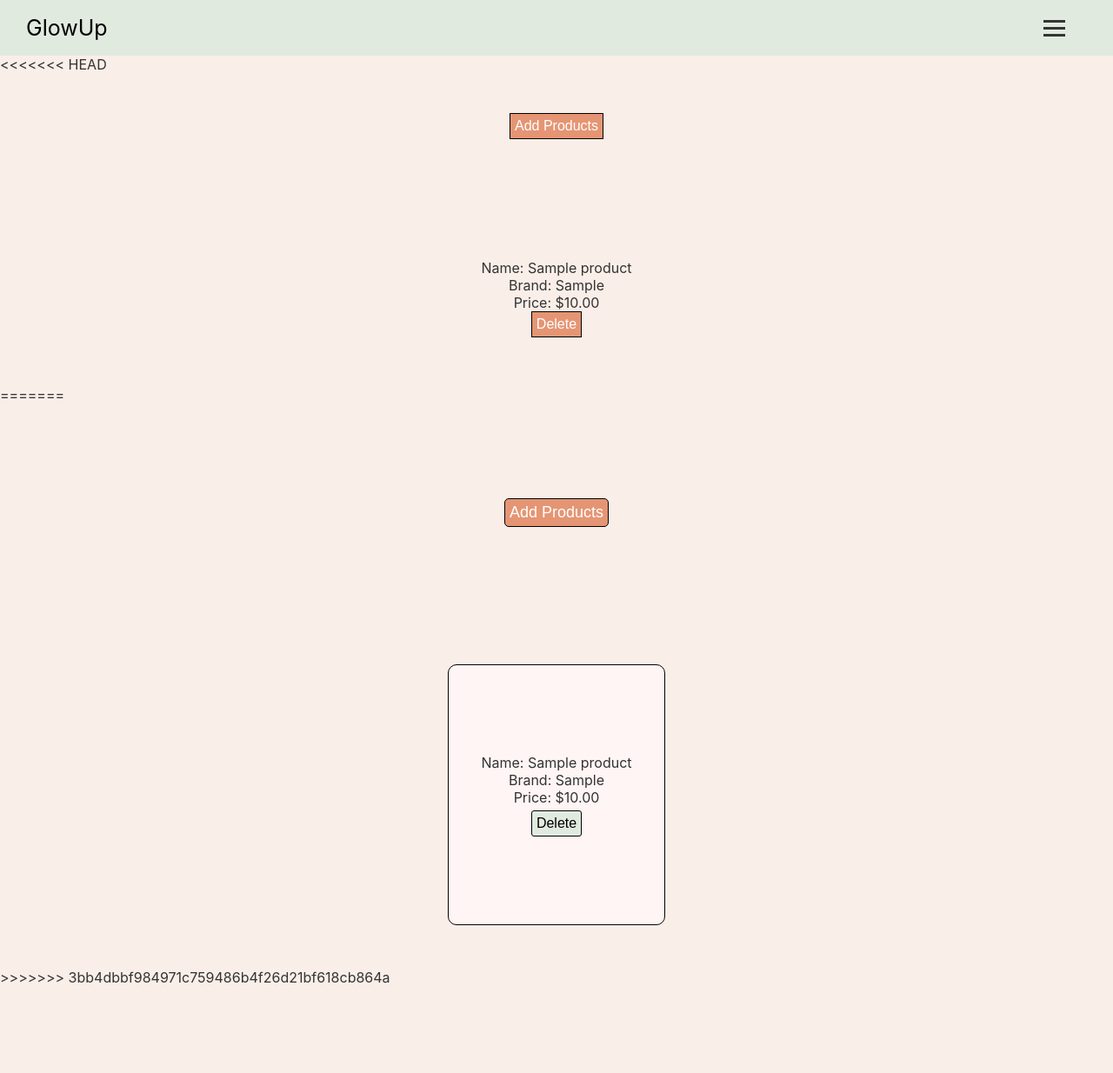
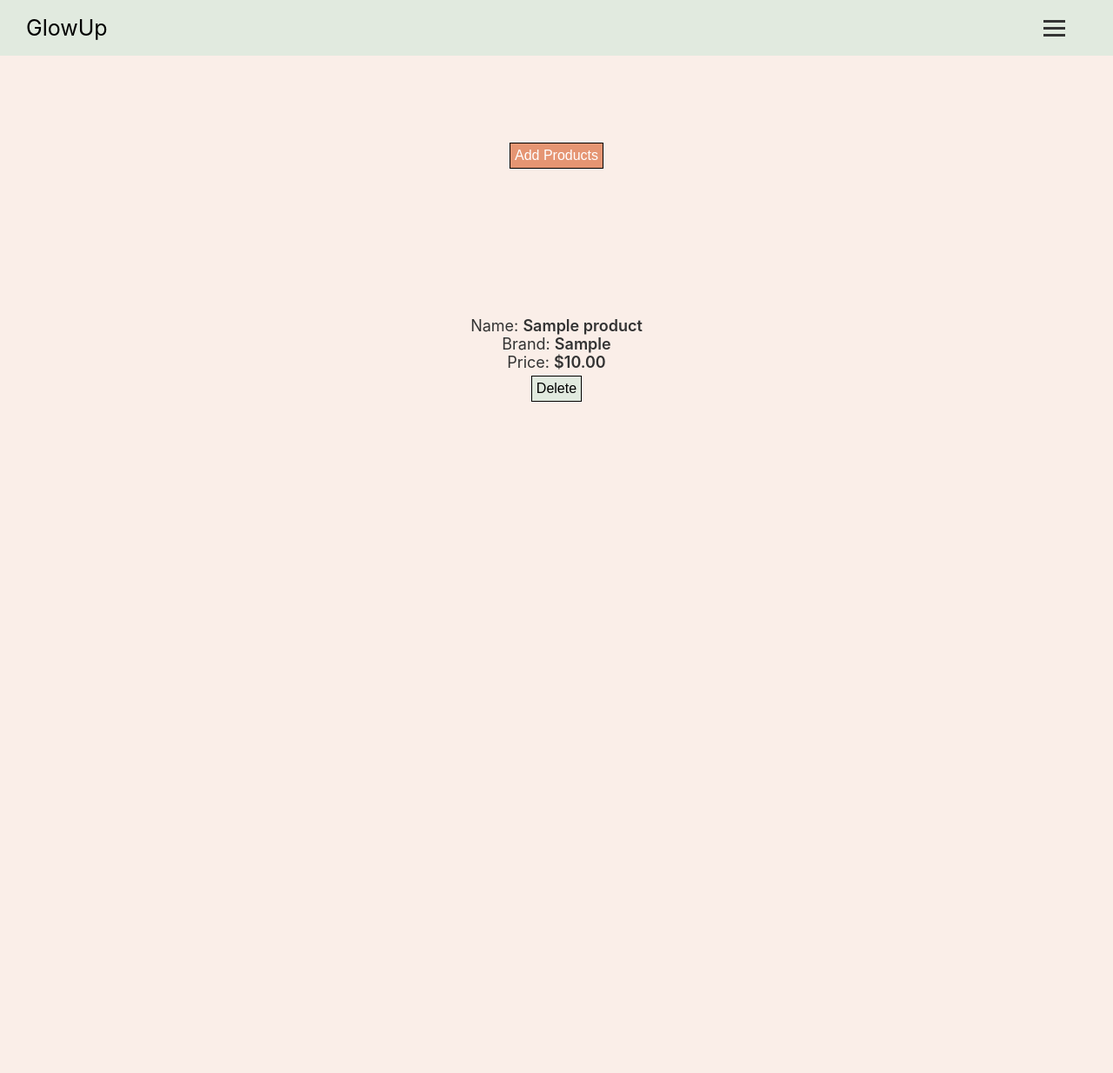
Before and after one commit to mish-a14/GlowUp, a Django app: page /products/ in a window 1280 px wide. Shown: the whole page at 87% size. After the commit the page ends 462 px from the top, so only its background shows below. Run offline with Django 3.2, Linux system fonts and the light colour scheme; a user stored in the database is signed in; tables that the repository leaves empty hold one stand-in row (values such as "Sample post").

Commit message:
finish styling on supplements and products home pages

```diff
--- a/main_app/static/css/base-style.css
+++ b/main_app/static/css/base-style.css
@@ -438,31 +438,31 @@ nav .logo {
 }
 
 /* supplements section */
-/* supplements section */
-/* supplements section */
 
-.supplements-container{
-  /* border: 2px red solid; */
+.supplements-container {
   width: 100%;
-  height: 45vh;
-  /* text-align: center; */
+  height: 100%;
   display: flex;
   flex-direction: column;
   justify-content: center;
   align-items: center;
 }
 
-.supplements-title{
-  margin-bottom: 10%;
+.supplements-title {
+  margin: 100px 0px;
 }
 
-.supplements-info{
-  /* border: 2px solid red; */
+.supplements-info {
   text-align: center;
-  padding: 10px;
+  padding: 50px;
+  font-size: 18px;
 }
 
-.suppBtn{
+.supplements-info span {
+  font-weight: 600;
+}
+
+.supp-btn {
   padding: 5px;
   outline: none;
   border: 1px solid black;
@@ -471,7 +471,14 @@ nav .logo {
   color: white;
 }
 
-
+.supp-delete {
+  background-color: #e1eadf;
+  padding: 5px;
+  outline: none;
+  border: 1px solid black;
+  font-size: 16px;
+  margin: 5px 0px;
+}
 
 /* MEDIA QUERIES */
 
@@ -516,5 +523,12 @@ nav .logo {
     height: 400px;
     width: 400px;
   }
-
+  .supp-flex {
+    display: flex;
+    flex-direction: row;
+    flex-wrap: wrap;
+  }
+  .supplements-info {
+    margin: 20px 50px;
+  }
 }
--- a/main_app/templates/products.html
+++ b/main_app/templates/products.html
@@ -1,39 +1,19 @@
 {% extends 'base.html' %}
 {% block content %}
-<<<<<<< HEAD
 <div class="supplements-container">
     <div class="supplements-title">
-    <a href='/products/add/form/'><button class="suppBtn">Add Products</button></a>
+    <a href='/products/add/form/'><button class="supp-btn">Add Products</button></a>
 </div>
 
+<div class="supp-flex">
     {% for p in products %}
 <div class="supplements-info">
-        <p>Name: {{ p.Name }}</p>
-        <p>Brand: {{ p.Brand }}</p>
-        <p>Price: ${{ p.Price }}</p>
-        <a href='/products/{{ p.id }}/delete/'><button class="suppBtn">Delete</button></a>
+        <p>Name: <span>{{ p.Name }}</span></p>
+        <p>Brand: <span>{{ p.Brand }}</span></p>
+        <p>Price: <span>${{ p.Price }}</span></p>
+        <a href='/products/{{ p.id }}/delete/'><button class="supp-delete">Delete</button></a>
     </div>
 {% endfor %}
 </div>
-=======
-
-<div class="diary-contain">
-
-    <div class="diary-blurb">
-        <a href='/products/add/form/'><button class="add-log">Add Products</button></a>
-    </div>
-
-    <div class="diary-card-contain">
-    {% for p in products %}
-        <div class="diary-cards">
-        <p>Name: {{ p.Name }}</p>
-        <p>Brand: {{ p.Brand }}</p>
-        <p>Price: ${{ p.Price }}</p>
-        <a href='/products/{{ p.id }}/delete/'><button class="detail-delete">Delete</button></a>
 </div>
-{% endfor %}
-</div>
-
-</div>
->>>>>>> 3bb4dbbf984971c759486b4f26d21bf618cb864a
 {% endblock %}
--- a/main_app/templates/supplements.html
+++ b/main_app/templates/supplements.html
@@ -3,15 +3,17 @@
 
 <div class="supplements-container">
         <div class="supplements-title">
-                <a href='/supplements/add/form/'><button class="suppBtn">Add Supplements</button></a>
+                <a href='/supplements/add/form/'><button class="supp-btn">Add Supplements</button></a>
         </div>
+        <div class="supp-flex">
         {% for p in pill %}
         <div class="supplements-info">
                 <p>Name: {{ p.Name }}</p>
                 <p>Price: ${{ p.Price }}</p>
-                <a href='/supplements/{{ p.id }}/delete/'><button class="suppBtn">Delete</button></a>
+                <a href='/supplements/{{ p.id }}/delete/'><button class="supp-delete">Delete</button></a>
         </div>
 {% endfor %}
 </div>
+</div>
 
 {% endblock %}
```
Also changed, not shown: main_app/templates/add_supplements.html (+9 -4 lines).
